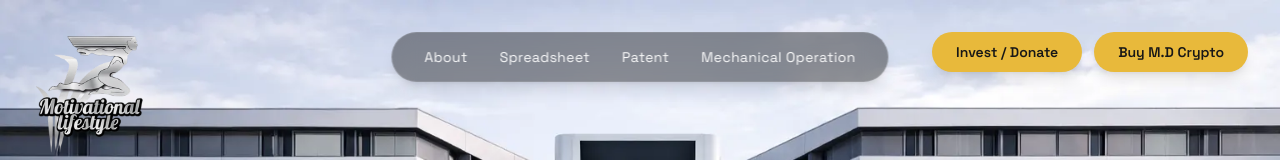
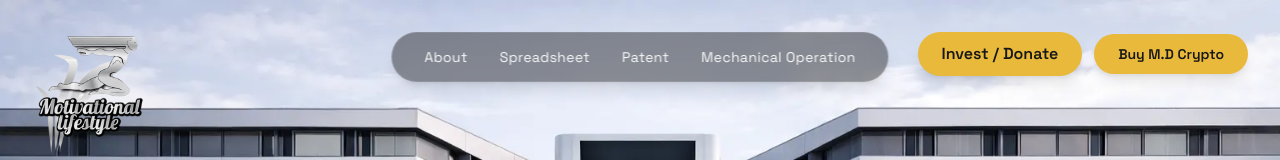
Before and after one commit to logisoltech/gravity-motor-motivational-lifestyle, a Next.js app: page / in a window 1280 px wide. Shown: the top 160 px of the page. Built offline with nearby package versions, Linux system fonts and the light colour scheme.

Commit message:
Update Hero.js

```diff
--- a/app/Cx/Hero.js
+++ b/app/Cx/Hero.js
@@ -38,7 +38,7 @@ export default function Hero() {
       <div className="absolute right-4 top-6 z-30 flex items-center gap-2.5 sm:right-8 sm:top-8 sm:gap-3">
         <a
           href="#invest"
-          className="rounded-full bg-[#e8b93b] px-4 py-2 text-xs font-semibold text-neutral-900 shadow-lg transition-colors hover:bg-[#f0c65a] sm:px-6 sm:py-2.5 sm:text-sm"
+          className="rounded-full bg-[#e8b93b] px-4 py-2 text-sm font-semibold text-neutral-900 shadow-lg transition-colors hover:bg-[#f0c65a] sm:px-6 sm:py-2.5 sm:text-base"
         >
           Invest / Donate
         </a>
```
